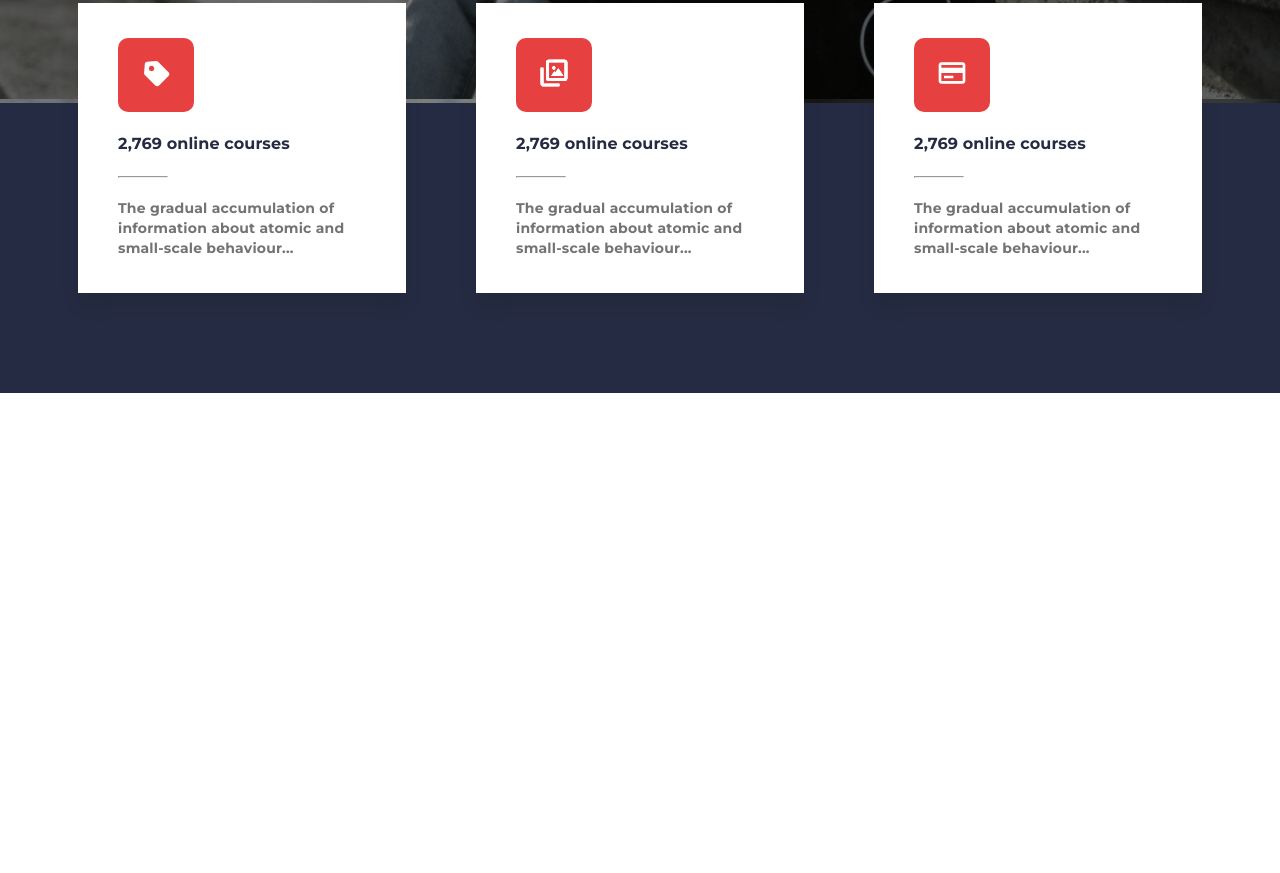
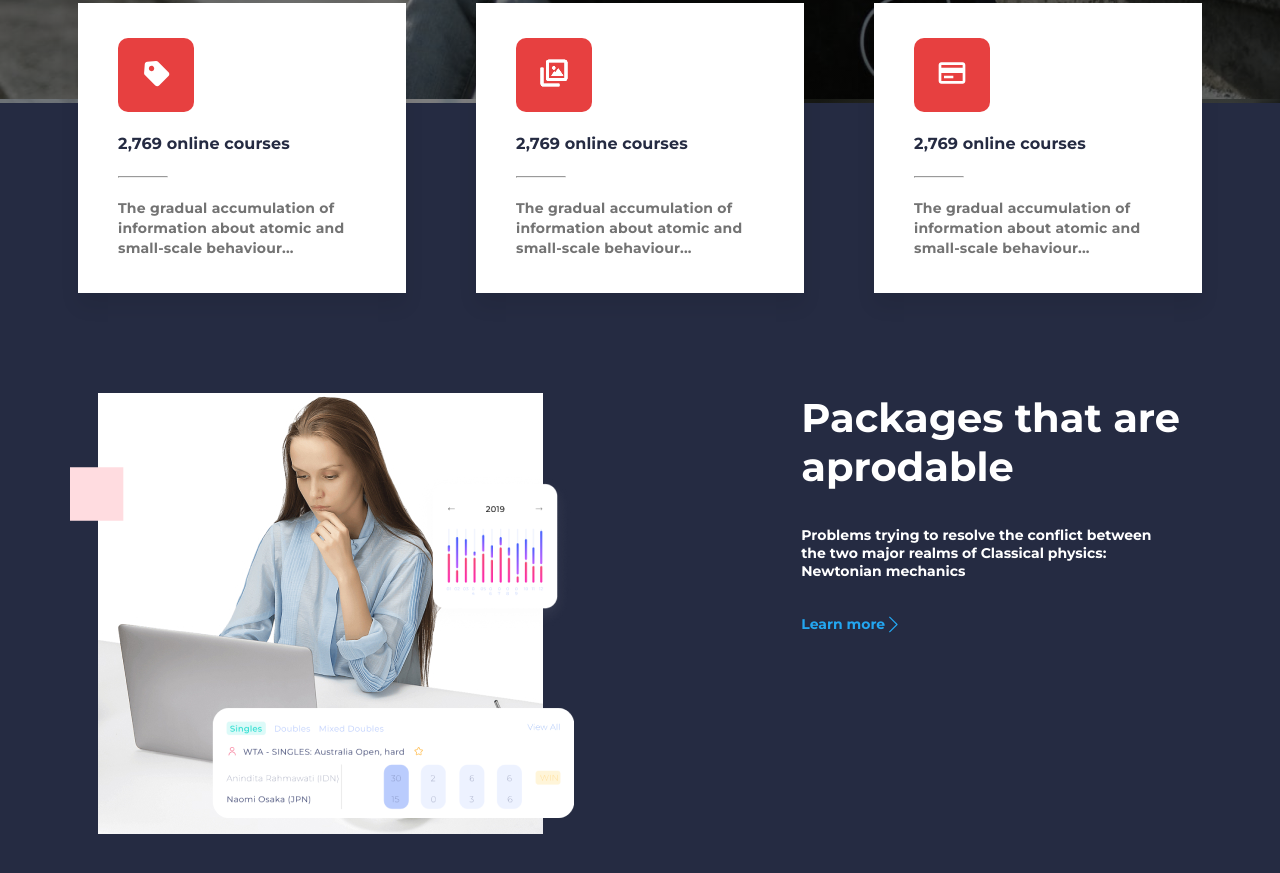
Before and after one commit to Mohammadarifcoding/course-company-project, a plain HTML site: page index.html in a window 1280 px wide. Shown: the part 824-1697 px from the top of the page. Before the commit the page ends 1217 px from the top, so only its background shows below. Drawn offline with Linux system fonts and the light colour scheme.

Commit message:
A working woman section added

```diff
--- a/index.html
+++ b/index.html
@@ -48,29 +48,68 @@
       <section class="About">
         <div class="about-us">
           <div class="item">
-            <div class="icon"><img src="images/icon cool-icon-32.svg" alt=""> </div>
+            <div class="icon">
+              <img src="images/icon cool-icon-32.svg" alt="" />
+            </div>
             <h3 class="item-title">2,769 online courses</h3>
-            <hr>
-            <p class="item-description">The gradual accumulation of
-              information about atomic and
-              small-scale behaviour...</p>
+            <hr />
+            <p class="item-description">
+              The gradual accumulation of information about atomic and
+              small-scale behaviour...
+            </p>
           </div>
           <div class="item">
-            <div class="icon"> <img src="images/icon cool-icon-47.svg" alt=""> </div>
+            <div class="icon">
+              <img src="images/icon cool-icon-47.svg" alt="" />
+            </div>
             <h3 class="item-title">2,769 online courses</h3>
-            <hr>
-            <p class="item-description">The gradual accumulation of
-              information about atomic and
-              small-scale behaviour...</p>
+            <hr />
+            <p class="item-description">
+              The gradual accumulation of information about atomic and
+              small-scale behaviour...
+            </p>
           </div>
           <div class="item">
-            <div class="icon"><img src="images/icon cool-icon-15.svg" alt=""> </div>
+            <div class="icon">
+              <img src="images/icon cool-icon-15.svg" alt="" />
+            </div>
             <h3 class="item-title">2,769 online courses</h3>
-            <hr>
-            <p class="item-description">The gradual accumulation of
-              information about atomic and
-              small-scale behaviour...</p>
+            <hr />
+            <p class="item-description">
+              The gradual accumulation of information about atomic and
+              small-scale behaviour...
+            </p>
           </div>
+        </div>
+      </section>
+      <section class="working">
+        <div class="main-woman">
+          <img src="images/technology 2.jpg" alt="" />
+          <div class="relative-image">
+            <img
+              src="background-extra/image 1.png"
+              alt=""
+              class="relative-image-1"
+            />
+            <img
+              src="background-extra/image 3.png"
+              alt=""
+              class="relative-image-2"
+            />
+            <img
+              src="background-extra/Rectangle 52.svg"
+              alt=""
+              class="relative-image-3"
+            />
+          </div>
+        </div>
+        <div class="pakage">
+          <h2 class="pakage-title">Packages that are aprodable</h2>
+          <p class="pakage-description">
+            Problems trying to resolve the conflict between the two major realms
+            of Classical physics: Newtonian mechanics
+          </p>
+          <a href="" class="pakage-link">Learn more <img src="images/icon arrow-next.svg" alt=""> </a>
         </div>
       </section>
     </main>
--- a/style.css
+++ b/style.css
@@ -53,8 +53,9 @@ nav .brand-name {
 }
 /* Header design style */
 header {
-  background-image: linear-gradient(rgba(0, 0, 0, 0.5), rgba(0, 0, 0, 0.5)),url(images/hero-6-cover-dark\ \(1\).png);
-   height: 927px;
+  background-image: linear-gradient(rgba(0, 0, 0, 0.5), rgba(0, 0, 0, 0.5)),
+    url(images/hero-6-cover-dark\ \(1\).png);
+  height: 927px;
 }
 /* The header content style */
 .the-header-content {
@@ -114,13 +115,12 @@ header {
   box-shadow: 0px 13px 19px 0px rgba(0, 0, 0, 0.07);
   position: relative;
   bottom: 100px;
-
 }
 .About .item .icon {
-padding:19px 22px;
-border-radius: 10px;
-color: #fff;
-background-color: #e74040;
+  padding: 19px 22px;
+  border-radius: 10px;
+  color: #fff;
+  background-color: #e74040;
 }
 .About .item .item-title {
   color: #252b42;
@@ -149,3 +149,68 @@ background-color: #e74040;
   justify-content: center;
   gap: 70px;
 }
+/* working style started */
+.working {
+  background-color: #252b42;
+  padding-bottom: 300px;
+  display: flex;
+  justify-content: space-around;
+}
+.main-woman {
+  position: relative;
+  width: 508px;
+  height: 441px;
+}
+.relative-image-1 {
+  position: absolute;
+  left: 114px;
+  bottom: 71px;
+  right: -31px;
+  top: 315px;
+  width: 362px;
+  height: 110px;
+}
+.relative-image-2 {
+  position: absolute;
+  top: 80px;
+  left: 318px;
+  bottom: 283px;
+  right: -31px;
+}
+.relative-image-3 {
+  position: absolute;
+  top: 74px;
+  left: -28px;
+  right: 419px;
+  bottom: 393px;
+}
+.pakage {
+  display: flex;
+  width: 381px;
+  flex-direction: column;
+  align-items: flex-start;
+  gap: 35px;
+}
+.pakage-title {
+  color: #fff;
+  font-size: 40px;
+  font-weight: 700;
+}
+.pakage-description {
+  width: 351px;
+  color: #fff;
+  font-size: 14px;
+  font-weight: 400;
+}
+.pakage-link {
+  text-decoration: none;
+  color: #23a6f0;
+  font-size: 14px;
+  font-weight: 700;
+  display: flex;
+  align-items: center;
+}
+.pakage-link img{
+  width: 9px;
+  margin-left: 4px;
+}
```
Also changed, not shown: background-extra/Rectangle 52.svg (added), background-extra/Rectangle 53.svg (added), background-extra/image 1.png (added), background-extra/image 3.png (added), images/icon arrow-next.svg (added).
